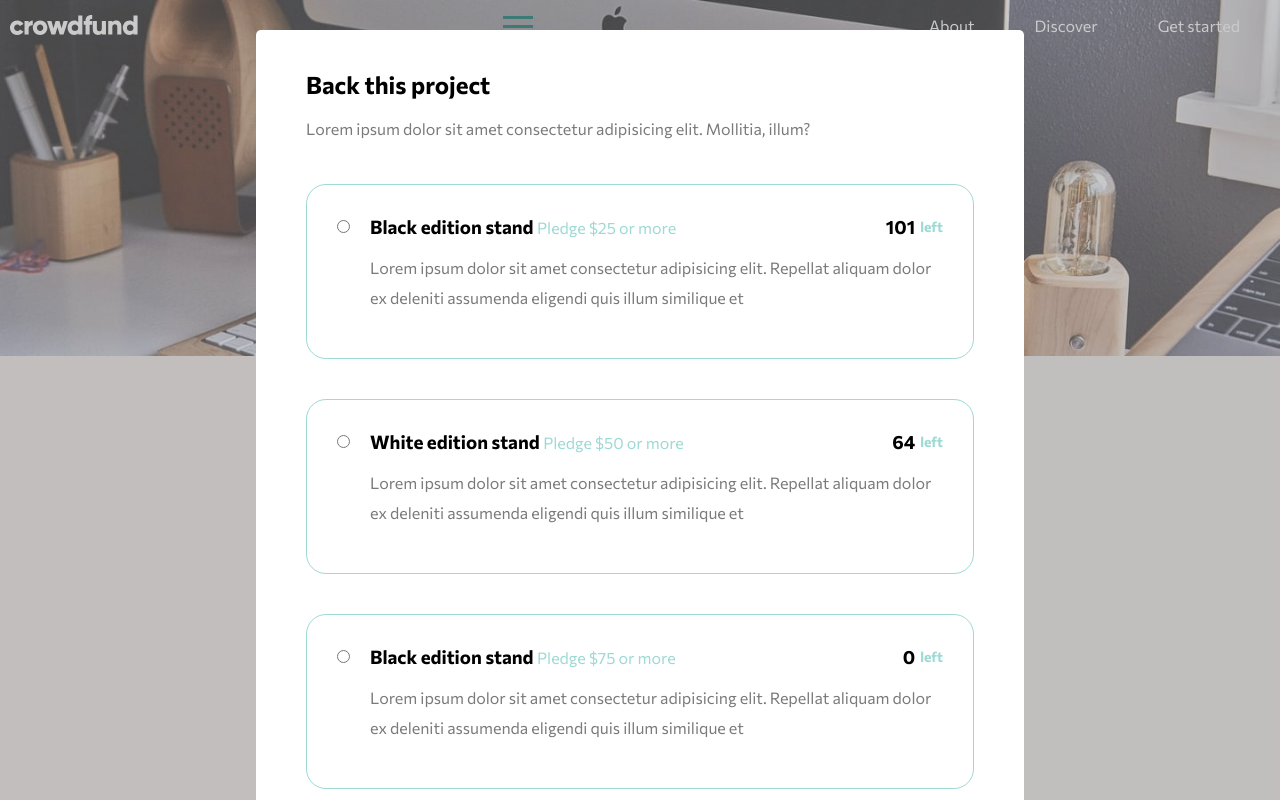
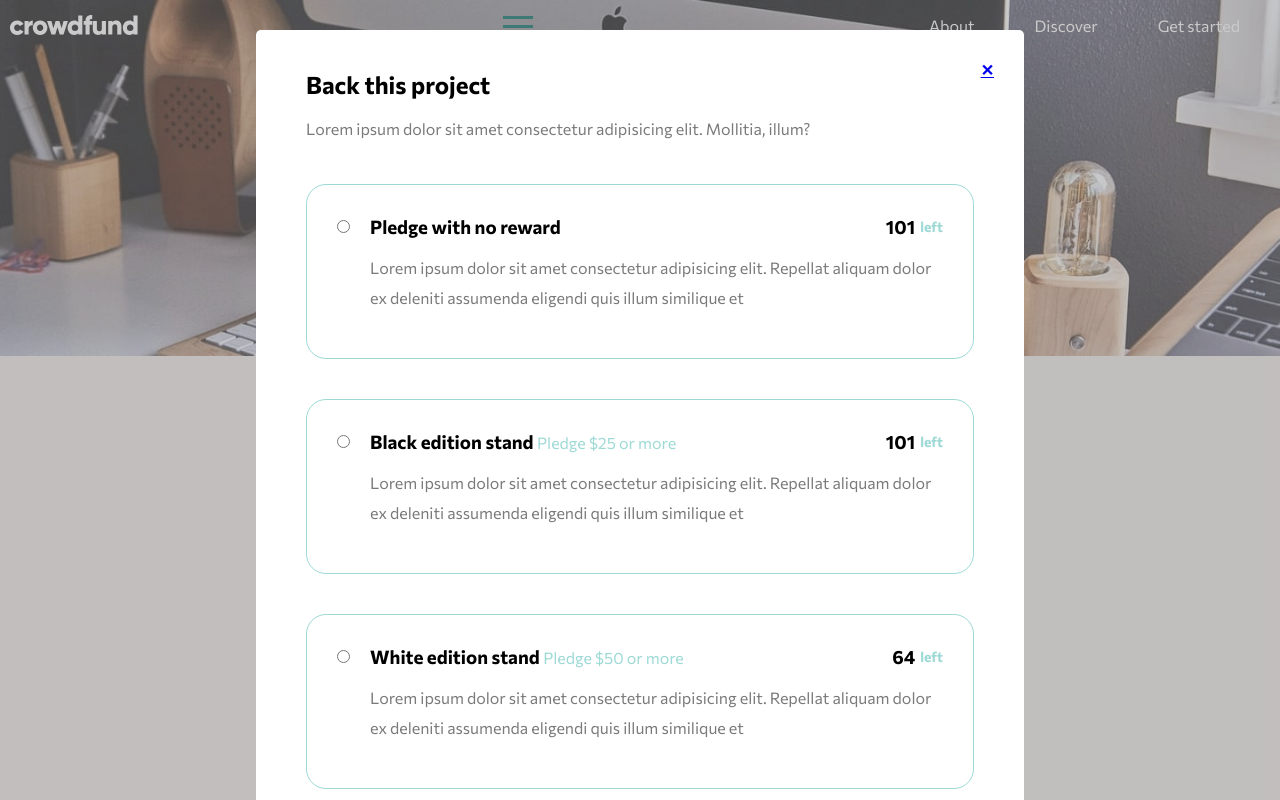
Before and after one commit to nivanovic7/crowdfundingFM, a website: page index.html in a window 1280 px wide. Shown: the top 800 px of the page. Drawn offline with Linux system fonts and the light colour scheme.

Commit message:
finished styling back this project section

```diff
--- a/index.html
+++ b/index.html
@@ -20,6 +20,7 @@
   <body>
     <div class="modal">
       <div class="modal__back-project section">
+        <a href="#" class="close-btn">&#x2715;</a>
         <h2 class="heading--secondary u-margin-bottom-small">
           Back this project
         </h2>
@@ -28,7 +29,22 @@
           illum?
         </p>
 
-        <div class="card modal__card u-margin-bottom-medium">
+        <div class="modal__card u-margin-bottom-medium">
+          <input type="radio" name="radio-btn" id="pledge-edition" />
+          <label for="pledge-edition">
+            <h3 class="heading--tertiary u-margin-bottom-small">
+              Pledge with no reward
+              <span>101</span>
+            </h3>
+            <p class="paragraph u-margin-bottom-small">
+              Lorem ipsum dolor sit amet consectetur adipisicing elit. Repellat
+              aliquam dolor ex deleniti assumenda eligendi quis illum similique
+              et
+            </p>
+          </label>
+        </div>
+
+        <div class="modal__card u-margin-bottom-medium">
           <input type="radio" name="radio-btn" id="black-edition" />
           <label for="black-edition">
             <h3 class="heading--tertiary u-margin-bottom-small">
@@ -43,7 +59,7 @@
           </label>
         </div>
 
-        <div class="card modal__card u-margin-bottom-medium">
+        <div class="modal__card u-margin-bottom-medium">
           <input type="radio" name="radio-btn" id="white-edition" />
           <label for="white-edition">
             <h3 class="heading--tertiary u-margin-bottom-small">
@@ -58,7 +74,7 @@
           </label>
         </div>
 
-        <div class="card modal__card u-margin-bottom-medium">
+        <div class="modal__card u-faded u-margin-bottom-medium">
           <input type="radio" name="radio-btn" id="mahagony-edition" />
           <label for="mahagony-edition">
             <h3 class="heading--tertiary u-margin-bottom-small">
--- a/sass/base/_utilities.scss
+++ b/sass/base/_utilities.scss
@@ -36,4 +36,5 @@
 
 .u-faded {
   opacity: 0.5;
+  pointer-events: none;
 }
--- a/sass/components/_card.scss
+++ b/sass/components/_card.scss
@@ -9,7 +9,6 @@
     &::after {
       position: absolute;
       right: 0px;
-      content: "sdlfknmsdfgk";
       color: rgba($modeate-cyan, 0.5);
       font-weight: 400;
       font-size: 1.6rem;
--- a/sass/components/_modal.scss
+++ b/sass/components/_modal.scss
@@ -31,7 +31,6 @@
 
       &::after {
         position: static;
-        content: "sdlfknmsdfgk";
         color: rgba($modeate-cyan, 0.5);
         font-weight: 400;
         font-size: 1.6rem;
@@ -55,5 +54,31 @@
   }
 
   &__back-project {
+    position: relative;
+
+    .close-btn {
+      position: absolute;
+      top: 3rem;
+      right: 3rem;
+      cursor: pointer;
+      font-weight: 700;
+    }
+    & > div {
+      padding: 3rem;
+      border: 1px solid rgba($modeate-cyan, 0.5);
+      border-radius: 2rem;
+
+      &:nth-of-type(2) .heading--tertiary::after {
+        content: "Pledge $25 or more";
+      }
+
+      &:nth-of-type(3) .heading--tertiary::after {
+        content: "Pledge $50 or more";
+      }
+
+      &:nth-of-type(4) .heading--tertiary::after {
+        content: "Pledge $75 or more";
+      }
+    }
   }
 }
```
Also changed, not shown: css/style.css.
